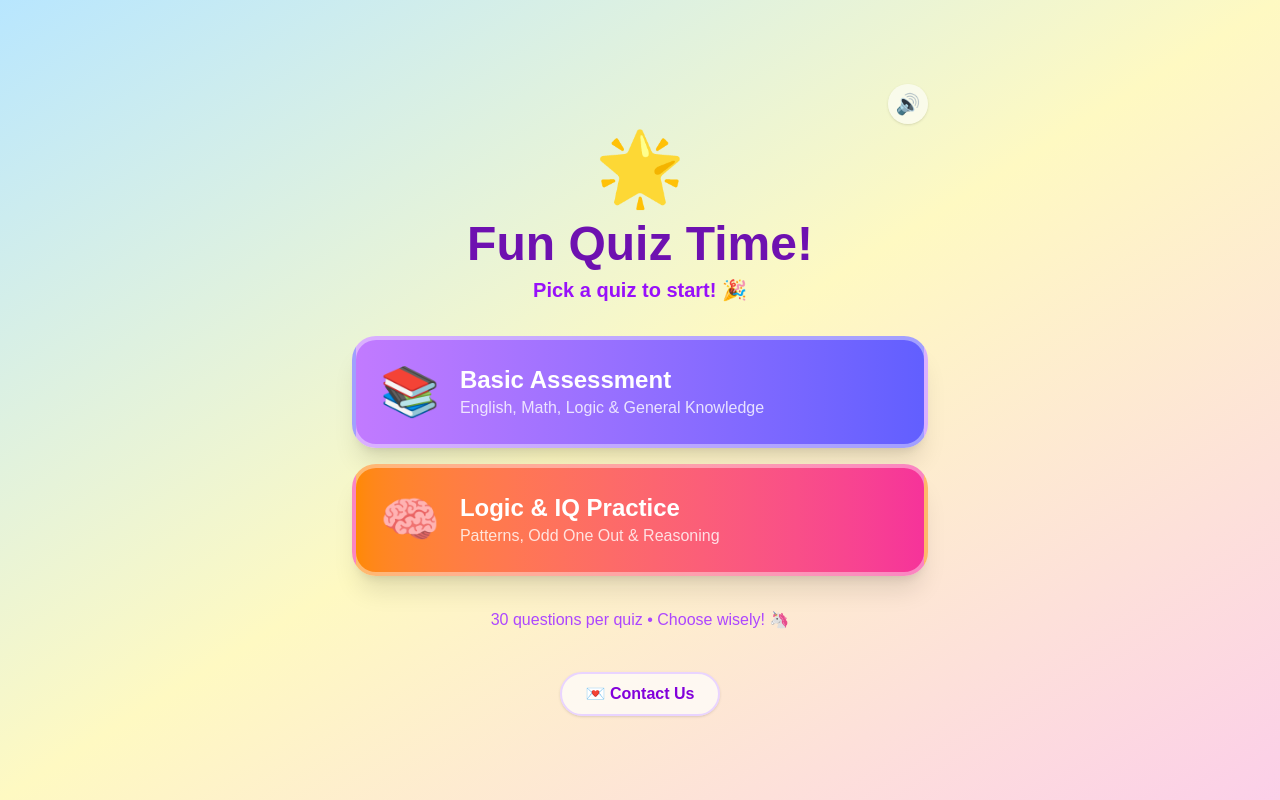
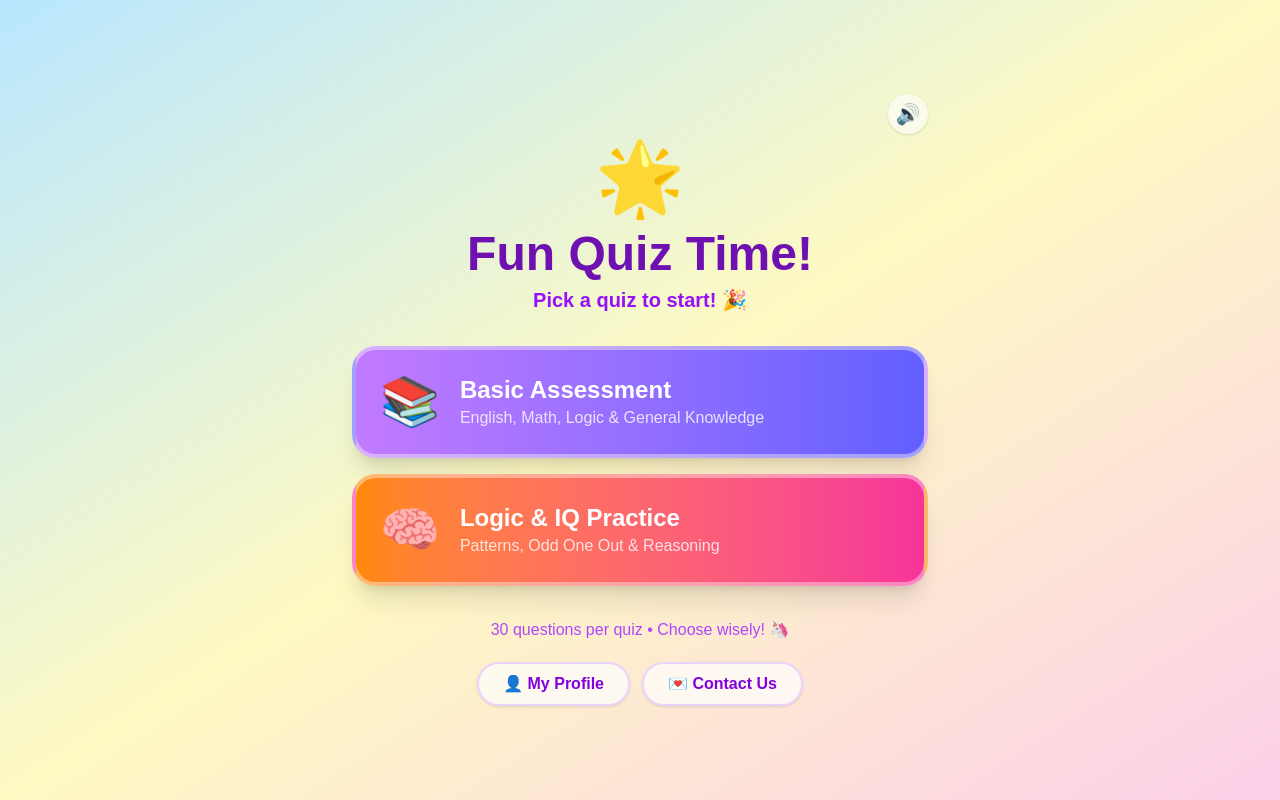
Before and after one commit to jownew/bruh, a Next.js app: page /quiz in a window 1280 px wide. Built offline with nearby package versions, Linux system fonts and the light colour scheme.

Commit message:
style: relocate links

```diff
--- a/app/quiz/page.tsx
+++ b/app/quiz/page.tsx
@@ -251,14 +251,6 @@ export default function QuizPage() {
             ⭐ Score: {score} / {index + (feedback ? 1 : 0)}
           </div>
         </div>
-        <div className='flex justify-center mt-10'>
-          <Link
-            href='/contact'
-            className='bg-white/70 hover:bg-white text-purple-700 font-bold text-base px-6 py-2 rounded-full shadow hover:scale-105 transition-all duration-200 border-2 border-purple-200'
-          >
-            💌 Contact Us
-          </Link>
-        </div>
       </div>
     </div>
   );
@@ -333,10 +325,16 @@ function SetSelector({
             );
           })}
         </div>
-        <p className='mt-8 text-purple-500 font-medium'>
+        <p className='mt-8 text-purple-500 font-medium mb-5'>
           30 questions per quiz • Choose wisely! 🦄
         </p>
-        <div className='flex justify-center mt-10'>
+        <div className='flex gap-3 justify-center'>
+          <Link
+            href='/profile'
+            className='bg-white/70 hover:bg-white text-purple-700 font-bold text-base px-6 py-2 rounded-full shadow hover:scale-105 transition-all duration-200 border-2 border-purple-200'
+          >
+            👤 My Profile
+          </Link>
           <Link
             href='/contact'
             className='bg-white/70 hover:bg-white text-purple-700 font-bold text-base px-6 py-2 rounded-full shadow hover:scale-105 transition-all duration-200 border-2 border-purple-200'
@@ -369,7 +367,11 @@ function ResultScreen({
   const pct = Math.round((score / total) * 100);
   const star = pct >= 80 ? '🏆' : pct >= 50 ? '🌟' : '💪';
   const base =
-    pct >= 80 ? "You're a superstar" : pct >= 50 ? 'Great effort' : 'Keep practising';
+    pct >= 80
+      ? "You're a superstar"
+      : pct >= 50
+        ? 'Great effort'
+        : 'Keep practising';
   const msg = playerName ? `${base}, ${playerName}!` : `${base}!`;
   return (
     <div className='min-h-screen bg-gradient-to-br from-sky-200 via-yellow-100 to-pink-200 flex items-center justify-center p-4'>
```
